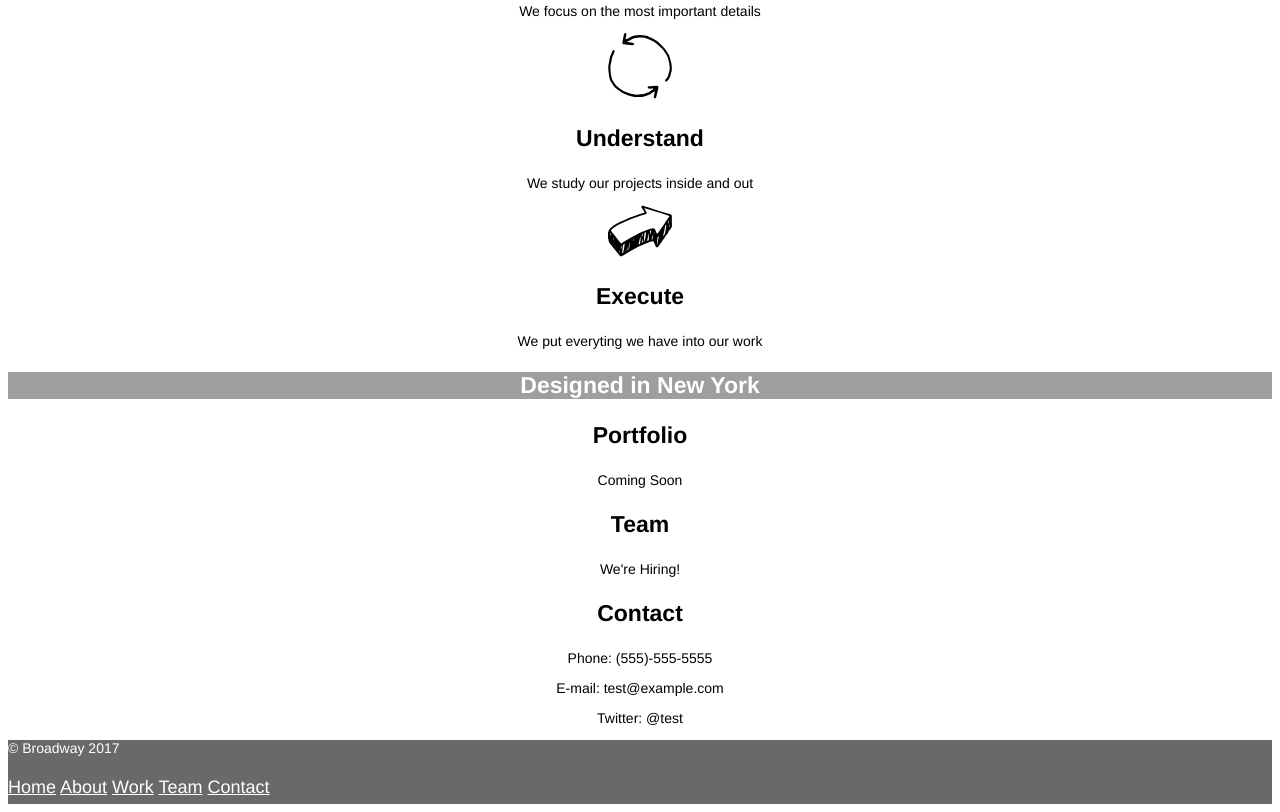
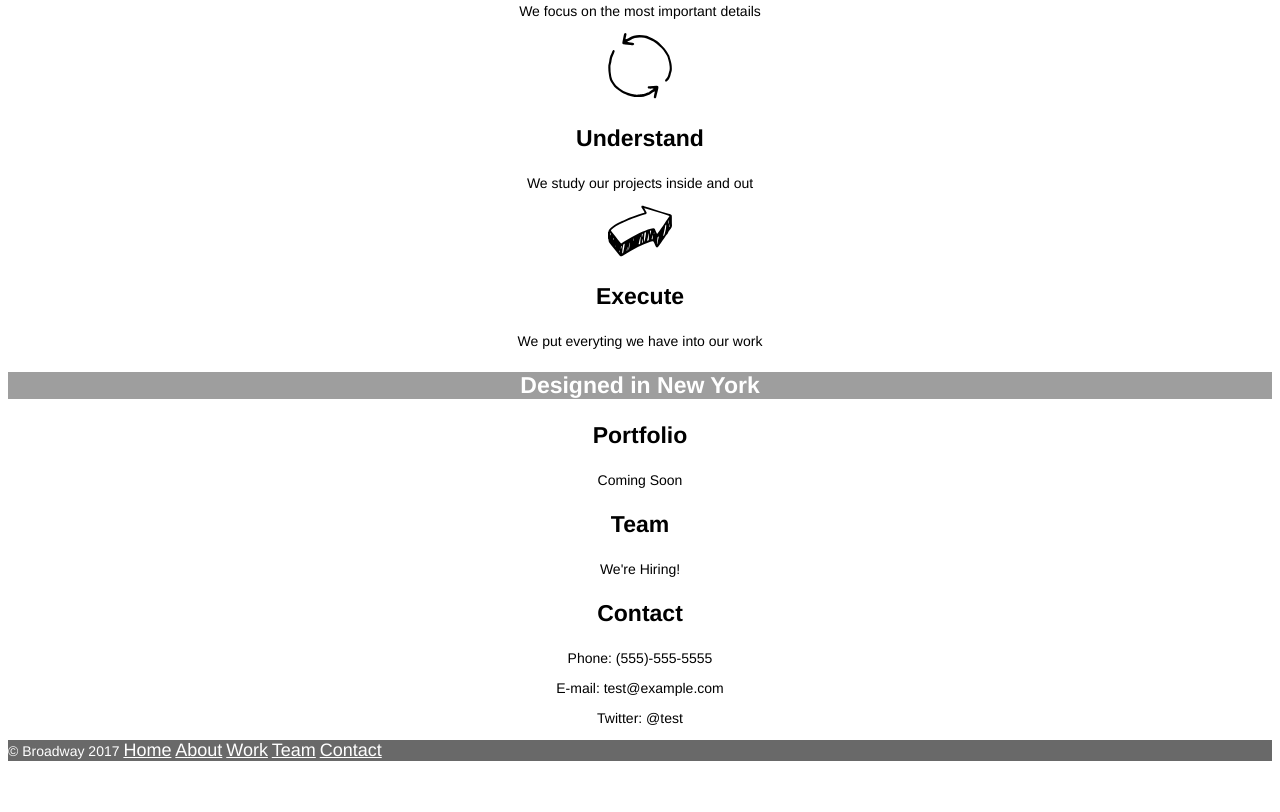
Before and after one commit to gabygnovo/broadway, a plain HTML site: page index.html in a window 1280 px wide. Shown: the part 543-1355 px from the top of the page. After the commit the page ends 1318 px from the top, so only its background shows below. Drawn offline with Linux system fonts and the light colour scheme; grey boxes are pictures that could not be loaded.

Commit message:
finally done

```diff
--- a/index.html
+++ b/index.html
@@ -47,15 +47,14 @@
     <p>E-mail: test@example.com</p>
     <p>Twitter: @test</p>
   </div>
-  <div class="footer">
-    <p>© Broadway 2017</p>
-      <nav>
-        <a href="./index.html">Home</a>
-        <a href="#home">About</a>
-        <a href="#portfolio">Work</a>
-        <a href="#team">Team</a>
-        <a href="#contact">Contact</a>
-      </nav>
+  <div id="footer">
+    <p>© Broadway 2017
+        <a class=nav href="./index.html">Home</a>
+        <a class=nav href="#home">About</a>
+        <a class=nav href="#portfolio">Work</a>
+        <a class=nav href="#team">Team</a>
+        <a class=nav href="#contact">Contact</a>
+    </p>
   </div>
   </body>
 </html>
--- a/resources/css/style.css
+++ b/resources/css/style.css
@@ -49,9 +49,13 @@ div.header {
   font-weight: bold;
 }
 
-.footer {
+#footer {
   background-color: dimgrey;
   color: white;
   font-size: 11px;
   text-align: left;
 }
+
+#footer .nav {
+  font-size: 18px;
+}
```
